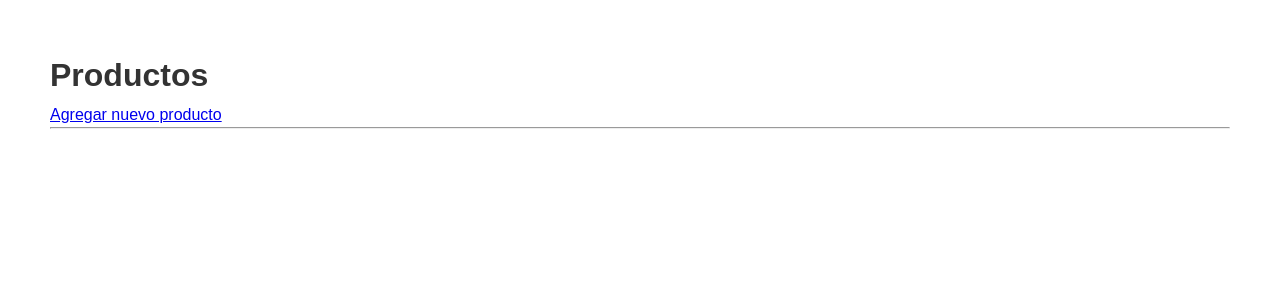
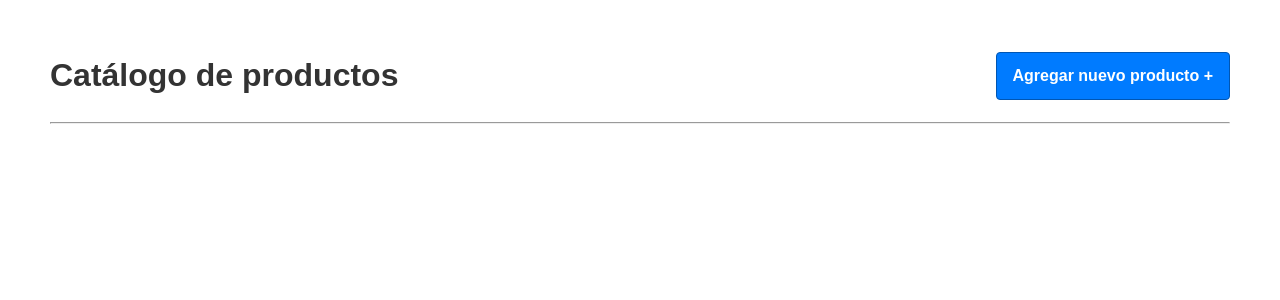
Before and after one commit to donutee97/ecommerce, a Django app: page /productos/ in a window 1280 px wide. Shown: the part 70-370 px from the top of the page. Run offline with Django 5.2, Linux system fonts and the light colour scheme; data that the repository does not hold is empty.

Commit message:
style: ajustes esteticos

```diff
--- a/css/style.css
+++ b/css/style.css
@@ -9,6 +9,30 @@
 body {
     color: #333;
     line-height: 1.6;
+}
+
+.productos-encabezado {
+    display: flex;
+    align-items: center;
+    justify-content: space-between;
+    gap: 20px;
+    margin-bottom: 20px;
+}
+
+.boton-agregar {
+    display: inline-block;
+    margin-left: auto;
+    padding: 10px 16px;
+    border-radius: 4px;
+    border: 1px solid #0056b3;
+    background-color: #007bff !important;
+    color: #fff !important;
+    font-weight: bold;
+    text-decoration: none;
+}
+
+.boton-agregar:hover {
+    background-color: #0056b3;
 }
 
 main {
--- a/productos/templates/lista.html
+++ b/productos/templates/lista.html
@@ -3,9 +3,10 @@
 {% block title %}Productos - Mi E-commerce{% endblock %}
 
 {% block content %}
-    <h1>Productos</h1>
-
-    <a href="{% url 'productos:crea_producto' %}">Agregar nuevo producto</a>
+    <div class="productos-encabezado">
+        <h1>Catálogo de productos</h1>
+        <a class="boton-agregar" href="{% url 'productos:crea_producto' %}">Agregar nuevo producto + </a>
+    </div>
     <hr>
 
     <div id="productos"></div>
@@ -37,9 +38,9 @@
                     <h2>${producto.id}. ${producto.nombre}</h2>
                     <p>Precio: $${precio}</p>
                     <p>${producto.descripcion}</p>
-
-                    <img src="${producto.imagen_url}" width="150" height="150">
-
+                    <a href="${producto.imagen_url}" target="_blank">
+                    <img src="${producto.imagen_url}" width="150" height="150" title="${producto.nombre}">
+                    </a>
                     <hr>
                 `;
 
```
